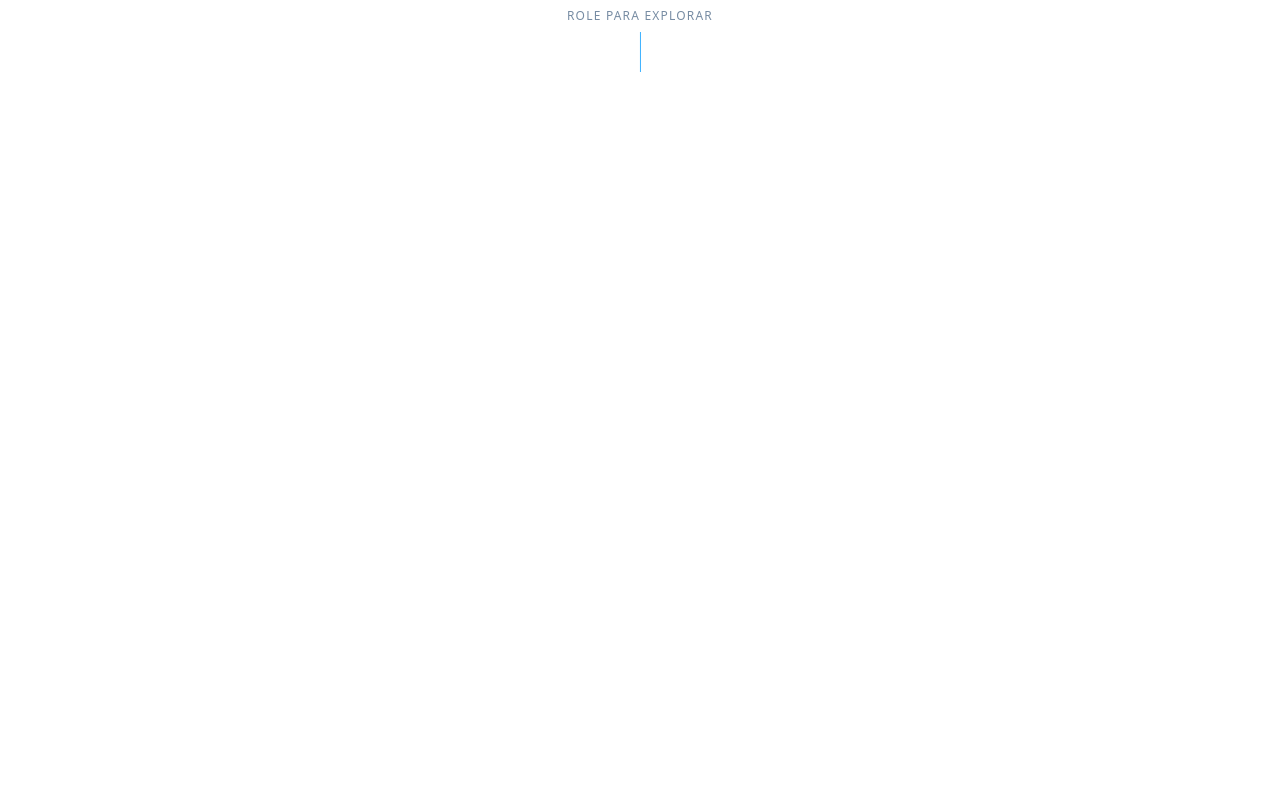
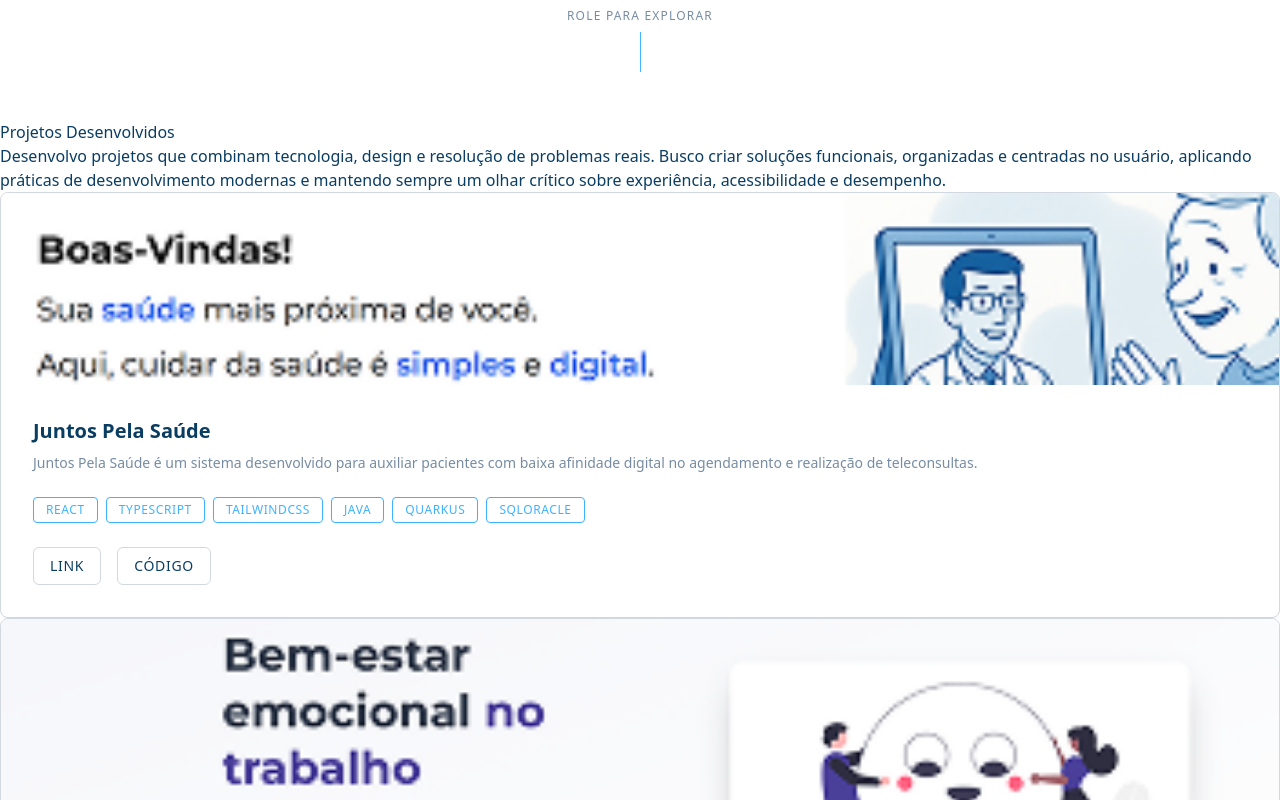
Before and after one commit to annaclrl/portifolio, a React (Vite) app: page / in a window 1280 px wide. Shown: the part 680-1480 px from the top of the page. Before the commit the page ends 800 px from the top, so only its background shows below. Built offline with nearby package versions, Linux system fonts and the light colour scheme.

Commit message:
feat: criando estrutura da seção de projetos

```diff
--- a/src/components/CardProjeto/index.tsx
+++ b/src/components/CardProjeto/index.tsx
@@ -1,17 +1,24 @@
-import type { Project } from "../../types/types";
+import type { Projeto } from "../../types/types";
 
-const CardProjeto = (project: Project) => {
+interface Props {
+  project: Projeto;
+}
 
-    return (
-         <div
+const CardProjeto = ({ project }: Props) => {
+  return (
+    <div
       className="border border-solid rounded-lg overflow-hidden transition-all duration-300 hover:border-accent hover:-translate-y-1 hover:shadow-lg bg-bg-primary"
       style={{
         borderColor: 'var(--border)',
         boxShadow: 'var(--shadow-sm)',
       }}
     >
-      <div className="h-48 flex items-center justify-center">
-        <div className="text-5xl">{project.imagem}</div>
+      <div className="h-48 flex items-center justify-center overflow-hidden">
+        <img
+          src={project.imagem}
+          alt={project.titulo}
+          className="w-full h-full object-cover"
+        />
       </div>
 
       <div className="p-8">
@@ -19,14 +26,14 @@ const CardProjeto = (project: Project) => {
           className="text-xl font-semibold mb-2"
           style={{ color: 'var(--primary)' }}
         >
-          {project.title}
+          {project.titulo}
         </h3>
 
         <p
           className="text-sm mb-6"
           style={{ color: 'var(--text-secondary)' }}
         >
-          {project.description}
+          {project.descricao}
         </p>
 
         <div className="flex flex-wrap gap-2 mb-6">
@@ -46,7 +53,11 @@ const CardProjeto = (project: Project) => {
         </div>
 
         <div className="flex gap-4">
-          <button
+
+          <a
+            href={project.link}
+            target="_blank"
+            rel="noopener noreferrer"
             className="px-4 py-2 text-sm font-medium uppercase tracking-wider rounded-md border transition-all duration-150 hover:border-accent hover:text-accent"
             style={{
               borderColor: 'var(--border)',
@@ -54,9 +65,13 @@ const CardProjeto = (project: Project) => {
               backgroundColor: 'var(--bg-primary)',
             }}
           >
-            Detalhes
-          </button>
-          <button
+            Link
+          </a>
+
+          <a
+            href={project.codigo}
+            target="_blank"
+            rel="noopener noreferrer"
             className="px-4 py-2 text-sm font-medium uppercase tracking-wider rounded-md border transition-all duration-150 hover:border-accent hover:text-accent"
             style={{
               borderColor: 'var(--border)',
@@ -64,12 +79,14 @@ const CardProjeto = (project: Project) => {
               backgroundColor: 'var(--bg-primary)',
             }}
           >
-            Código →
-          </button>
+            Código
+          </a>
+
         </div>
       </div>
+
     </div>
-    )
-}
+  );
+};
 
 export default CardProjeto;
--- a/src/pages/Portifolio/index.tsx
+++ b/src/pages/Portifolio/index.tsx
@@ -3,6 +3,8 @@ import Logo from '../../assets/logo.png'
 import MinhaFoto from '../../assets/minha-foto.png'
 import { useEffect, useState } from "react";
 import { useTheme } from "../../context/ThemeContext";
+import CardProjeto from "../../components/CardProjeto";
+import { projetos } from "../../data/cardProjeto";
 
 const Portifolio = () => {
   const [mobileMenuOpen, setMobileMenuOpen] = useState(false);
@@ -222,6 +224,20 @@ const Portifolio = () => {
           <div className="w-px h-10" style={{ backgroundColor: 'var(--accent)' }} />
         </div>
       </section>
+
+      <section>
+        <div>
+          <div>
+            <h2>Projetos Desenvolvidos</h2>
+            <p>Desenvolvo projetos que combinam tecnologia, design e resolução de problemas reais. Busco criar soluções funcionais, organizadas e centradas no usuário, aplicando práticas de desenvolvimento modernas e mantendo sempre um olhar crítico sobre experiência, acessibilidade e desempenho.</p>
+          </div>
+          <div >
+            {projetos.map((projeto, index) => (
+              <CardProjeto key={index} project={projeto} />
+            ))}
+          </div>
+        </div>
+      </section>
     </div>
   )
 };
```
